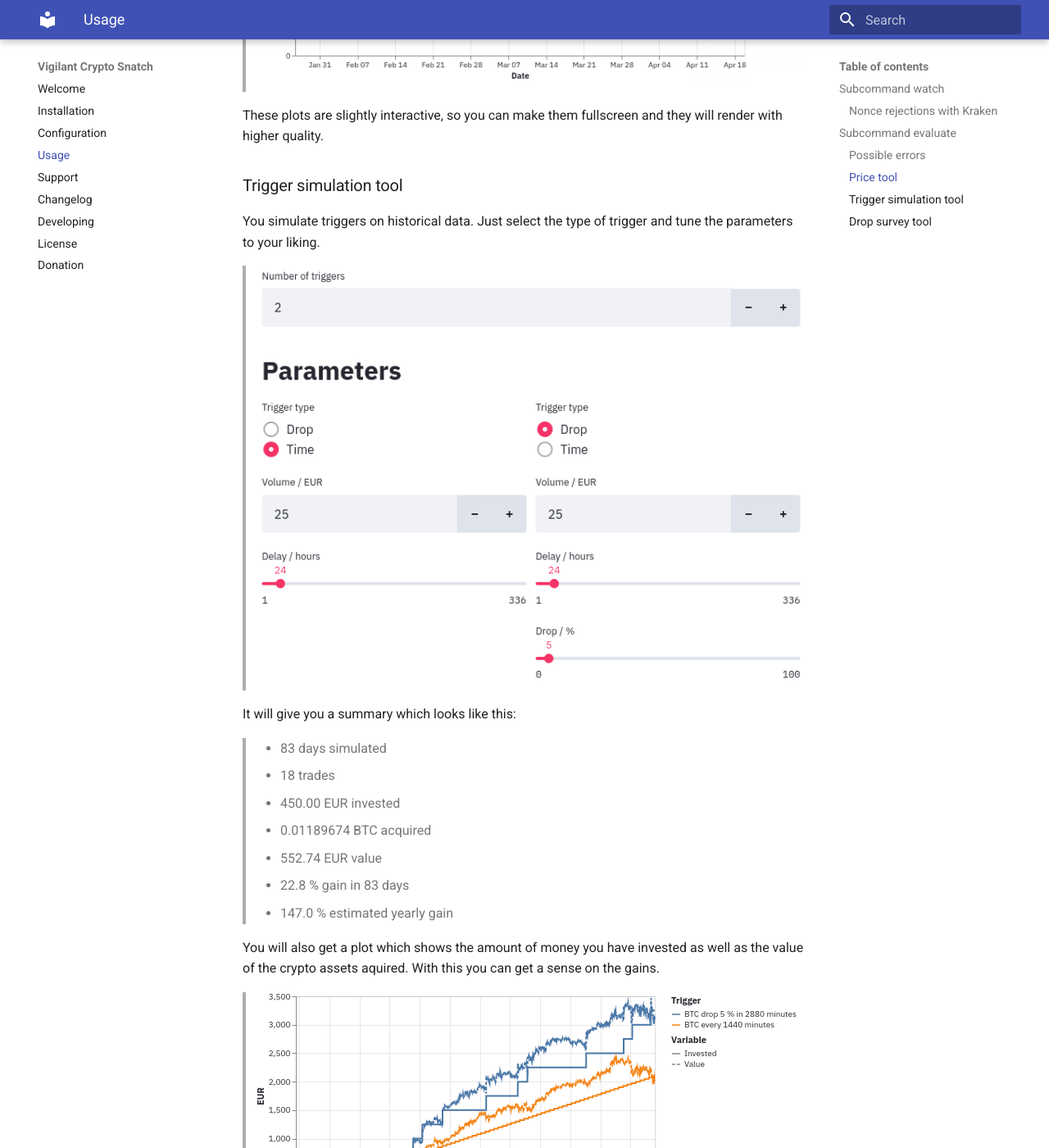
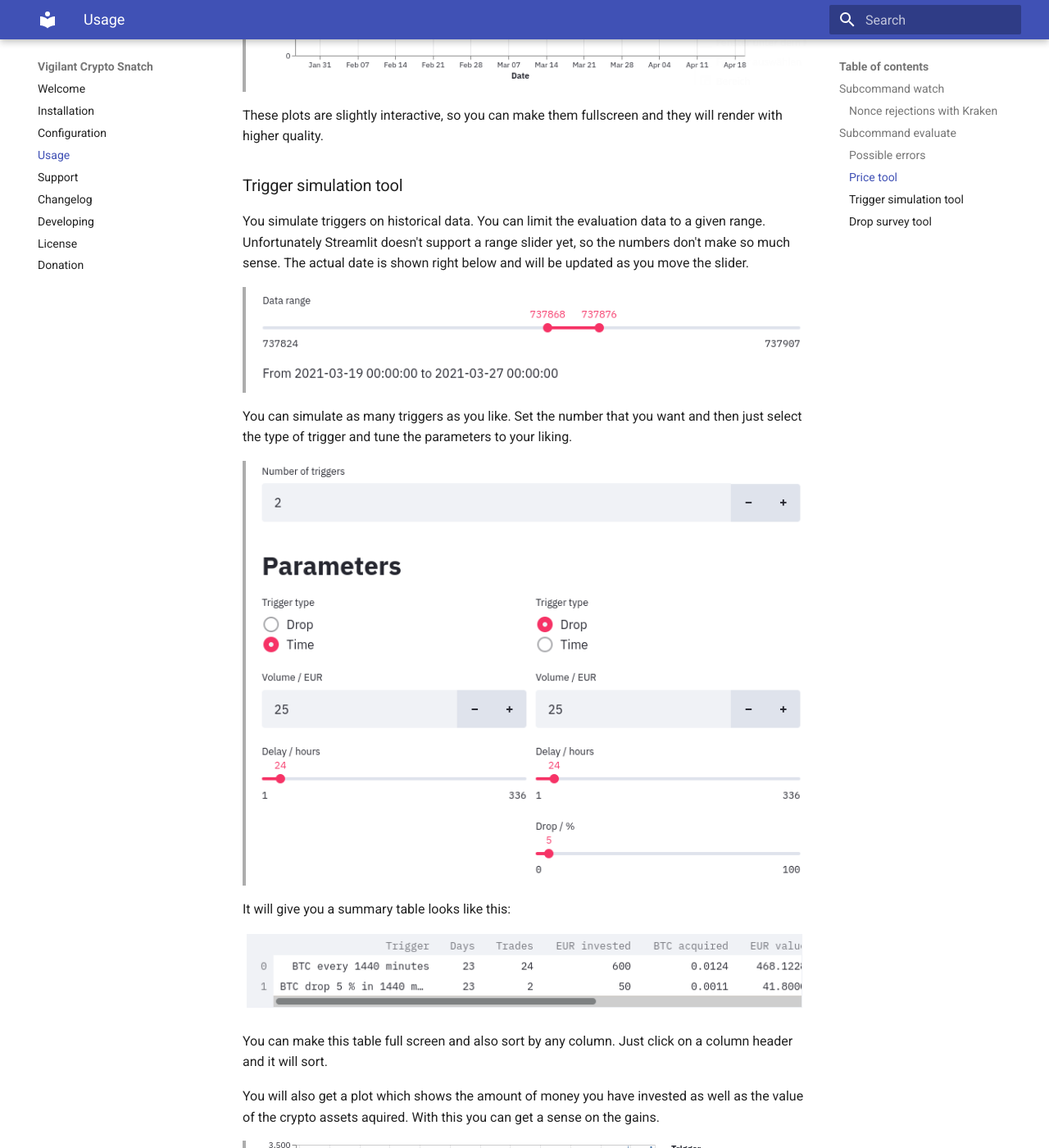
Before and after one commit to martin-ueding/vigilant-crypto-snatch, an MkDocs documentation site: the page built from docs/running.md, in a window 1280 px wide and 1400 px high, scrolled down 2895 px. Shown: the whole window at 82% size. Built offline with MkDocs 1.6.1 and Material for MkDocs 9.7.7, drawn with Linux system fonts in a browser that asks for light colours; some of the changed text lies outside the part shown.

Commit message:
Add more documentation

```diff
--- a/docs/running.md
+++ b/docs/running.md
@@ -79,23 +79,25 @@ These plots are slightly interactive, so you can make them fullscreen and they w
 
 ### Trigger simulation tool
 
-You simulate triggers on historical data. Just select the type of trigger and tune the parameters to your liking.
+You simulate triggers on historical data. You can limit the evaluation data to a given range. Unfortunately Streamlit doesn't support a range slider yet, so the numbers don't make so much sense. The actual date is shown right below and will be updated as you move the slider.
+
+> ![](triggers-date-range.png)
+
+You can simulate as many triggers as you like. Set the number that you want and then just select the type of trigger and tune the parameters to your liking.
 
 > ![](trigger-parameters.png)
 
-It will give you a summary which looks like this:
+It will give you a summary table looks like this:
 
-> - 83 days simulated
-> - 18 trades
-> - 450.00 EUR invested
-> - 0.01189674 BTC acquired
-> - 552.74 EUR value
-> - 22.8 % gain in 83 days
-> - 147.0 % estimated yearly gain
+![](triggers-summary-table.png)
+
+You can make this table full screen and also sort by any column. Just click on a column header and it will sort.
 
 You will also get a plot which shows the amount of money you have invested as well as the value of the crypto assets aquired. With this you can get a sense on the gains.
 
 > ![](trigger-plot.png)
+
+The plot is interactive, you can pan and zoom with the mouse.
 
 You also have a table with the trades that were performed.
 
```
Also changed, not shown: docs/changelog.md (+1 -0 lines), docs/triggers-date-range.png (added), docs/triggers-summary-table.png (added).
